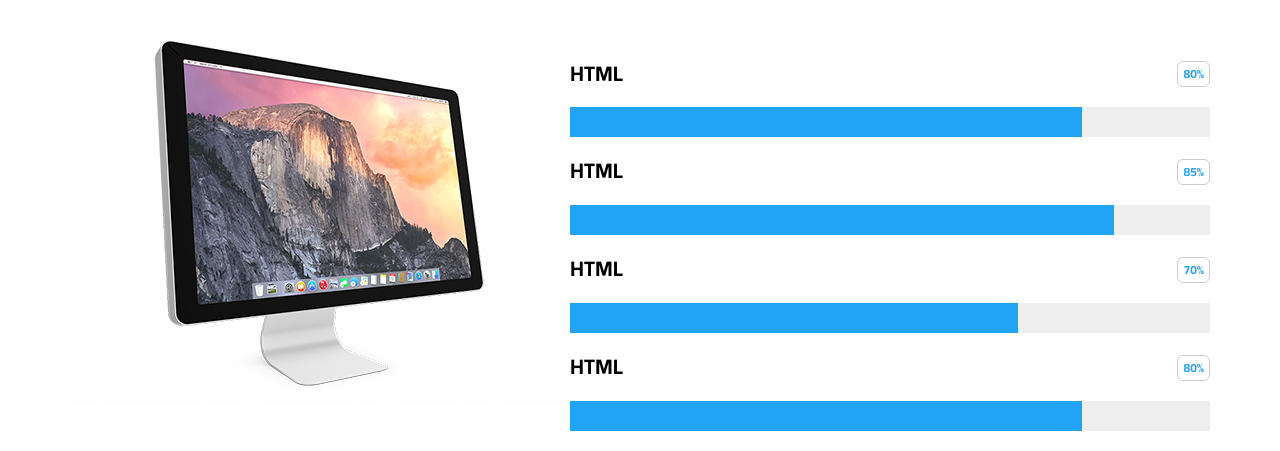
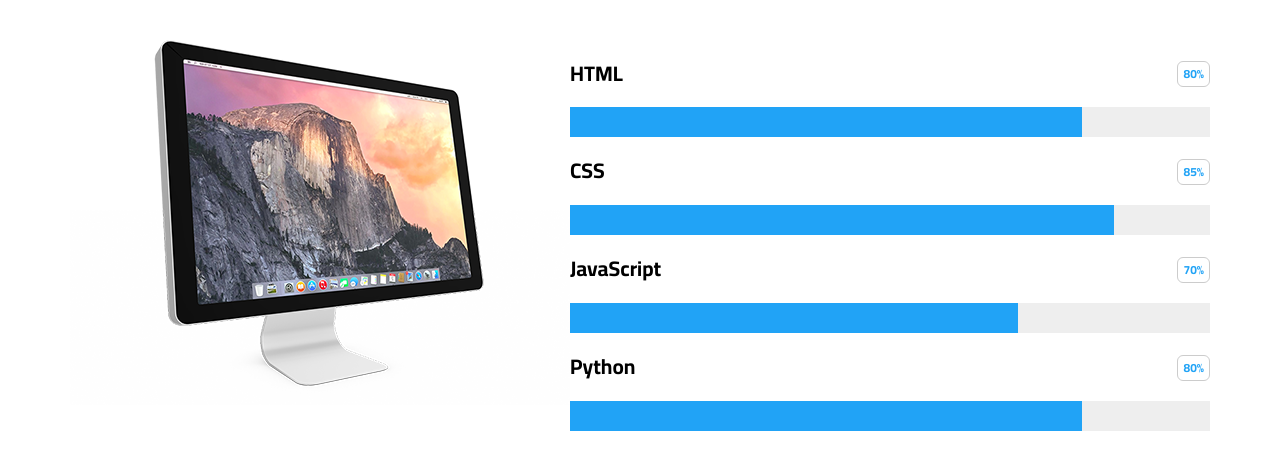
Before and after one commit to ENGAhmedAbdelfattah/zero-templates, a plain HTML site: page index.html in a window 1280 px wide. Shown: the part 8380-8831 px from the top of the page. Drawn offline with Linux system fonts and the light colour scheme.

Commit message:
repair: h3 in our skills section

```diff
--- a/index.html
+++ b/index.html
@@ -394,15 +394,15 @@
               <div class="rang"></div>
             </div>
             <div class="item2">
-              <h3>HTML</h3>
+              <h3>CSS</h3>
               <div class="rang"></div>
             </div>
             <div class="item3">
-              <h3>HTML</h3>
+              <h3>JavaScript</h3>
               <div class="rang"></div>
             </div>
             <div class="item4">
-              <h3>HTML</h3>
+              <h3>Python</h3>
               <div class="rang"></div>
             </div>
           </div>
```
Also changed, not shown: 1 other file.
